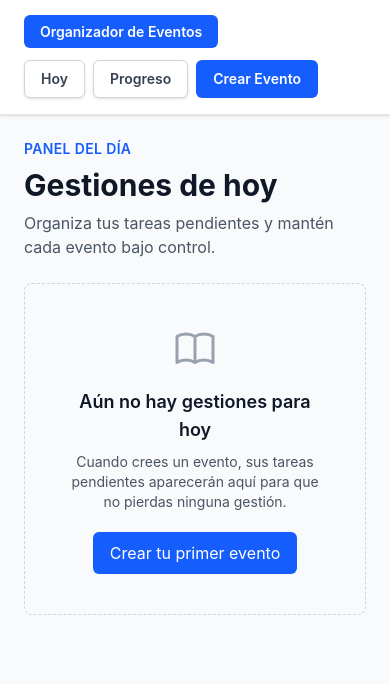
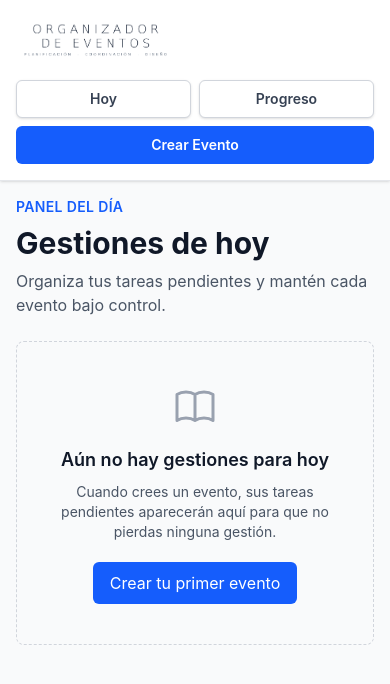
Before and after one commit to univalle-team-proyecto-integrador/planificador-eventos-frontend, a React (Vite) app: page /hoy in a window 390 px wide. Shown: the top 684 px of the page. Built offline with nearby package versions, Linux system fonts and the light colour scheme; no server answers.

Commit message:
feat: Modificacion de distribucion visual, uso de flex y direccionamiento al mobile first

```diff
--- a/src/components/ui/Layout.jsx
+++ b/src/components/ui/Layout.jsx
@@ -3,40 +3,57 @@ import { Button } from './Button';
 
 export const Layout = () => {
   return (
-    <div className="min-h-screen bg-gray-50 text-gray-900 flex flex-col font-sans">
-      <a
-        href="#contenido"
-        className="sr-only focus:not-sr-only focus:absolute focus:left-4 focus:top-4 focus:z-50 focus:rounded-md focus:bg-white focus:px-4 focus:py-2 focus:text-blue-700 focus:shadow"
-      >
-        Saltar al contenido
-      </a>
 
-      <header className="bg-white border-b border-gray-200 px-6 py-4 shadow-sm flex flex-col gap-4 sm:flex-row sm:justify-between sm:items-center sticky top-0 z-10">
-        <h1 className="text-xl font-bold text-blue-600 m-0">
+    <div className="min-h-screen bg-gray-50 text-gray-900 flex flex-col md:flex-row font-sans">
+
+
+      <aside className="w-full bg-white border-b border-gray-200 p-4 flex flex-col gap-4 shadow-sm z-10 md:w-64 md:min-h-screen md:border-b-0 md:border-r md:p-6 md:gap-8 md:sticky md:top-0 md:shrink-0">
+
+
+        <div className="flex items-center justify-between md:justify-center">
+          <h1 className="m-0 flex items-center">
+            <Link to="/hoy" className="inline-block">
+              <img
+                src="/src/img/Logo_h1.png"
+                alt="Organizador de Eventos"
+
+                className="h-12 w-auto object-contain hover:opacity-90 transition-opacity md:h-20"
+              />
+            </Link>
+          </h1>
+        </div>
+
+
+        <nav aria-label="Navegación principal" className="flex flex-row flex-wrap gap-2 md:flex-col md:gap-3">
           <Button
             as={Link}
             to="/hoy"
-            variant="primary"
-            className="px-0 py-0 shadow-none border-0 hover:bg-transparent hover:text-blue-800"
+            variant="neutral"
+            className="flex-1 md:flex-none md:w-full text-center md:text-left md:justify-start"
           >
-            Organizador de Eventos
-          </Button>
-        </h1>
-
-        <nav aria-label="Navegación principal" className="flex flex-wrap gap-2">
-          <Button as={Link} to="/hoy" variant="neutral">
             Hoy
           </Button>
-          <Button as={Link} to="/progreso" variant="neutral">
+          <Button
+            as={Link}
+            to="/progreso"
+            variant="neutral"
+            className="flex-1 md:flex-none md:w-full text-center md:text-left md:justify-start"
+          >
             Progreso
           </Button>
-          <Button as={Link} to="/crear" variant="primary">
+          <Button
+            as={Link}
+            to="/crear"
+            variant="primary"
+            className="w-full md:w-full text-center md:text-left md:justify-start md:mt-2"
+          >
             Crear Evento
           </Button>
         </nav>
-      </header>
+      </aside>
 
-      <main id="contenido" className="flex-1 p-6 max-w-5xl w-full mx-auto">
+
+      <main id="contenido" className="flex-1 p-4 md:p-8 max-w-6xl w-full">
         <Outlet />
       </main>
     </div>
```
Also changed, not shown: src/img/Logo_h1.png (added).
